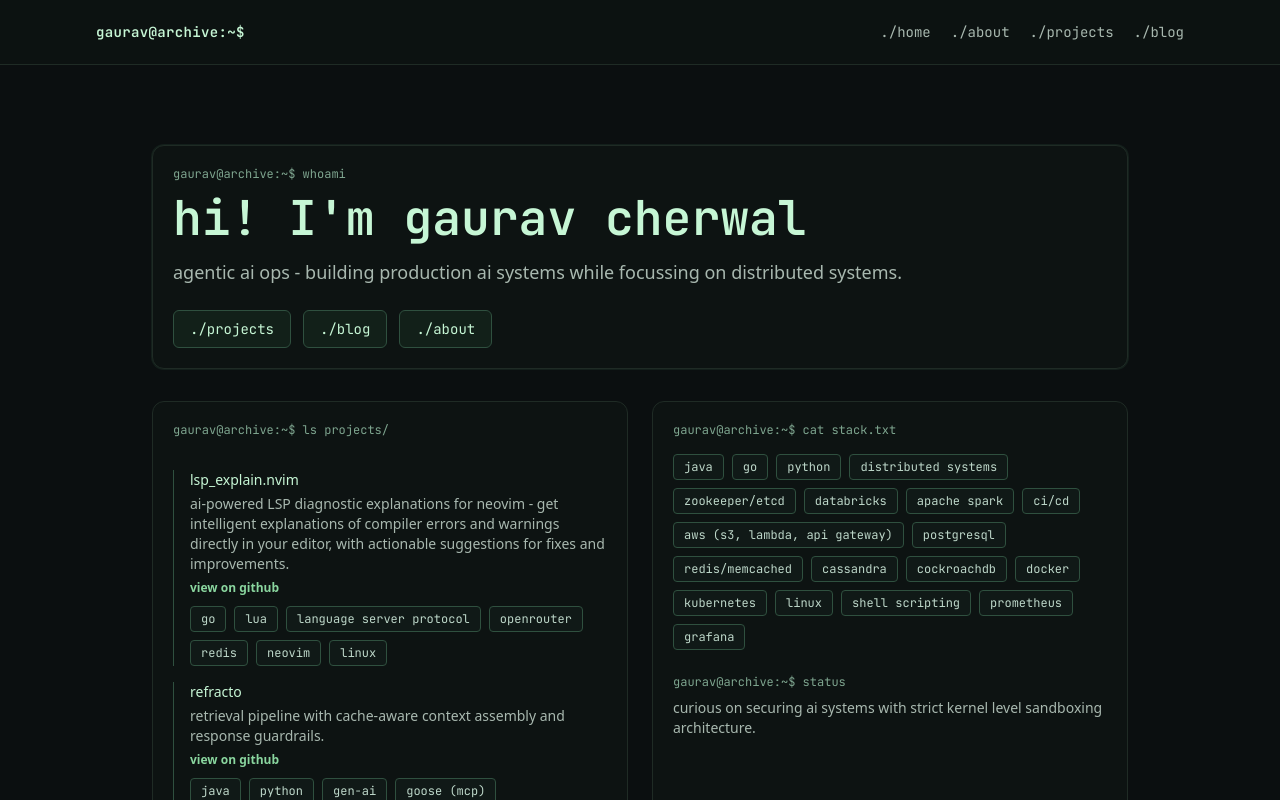
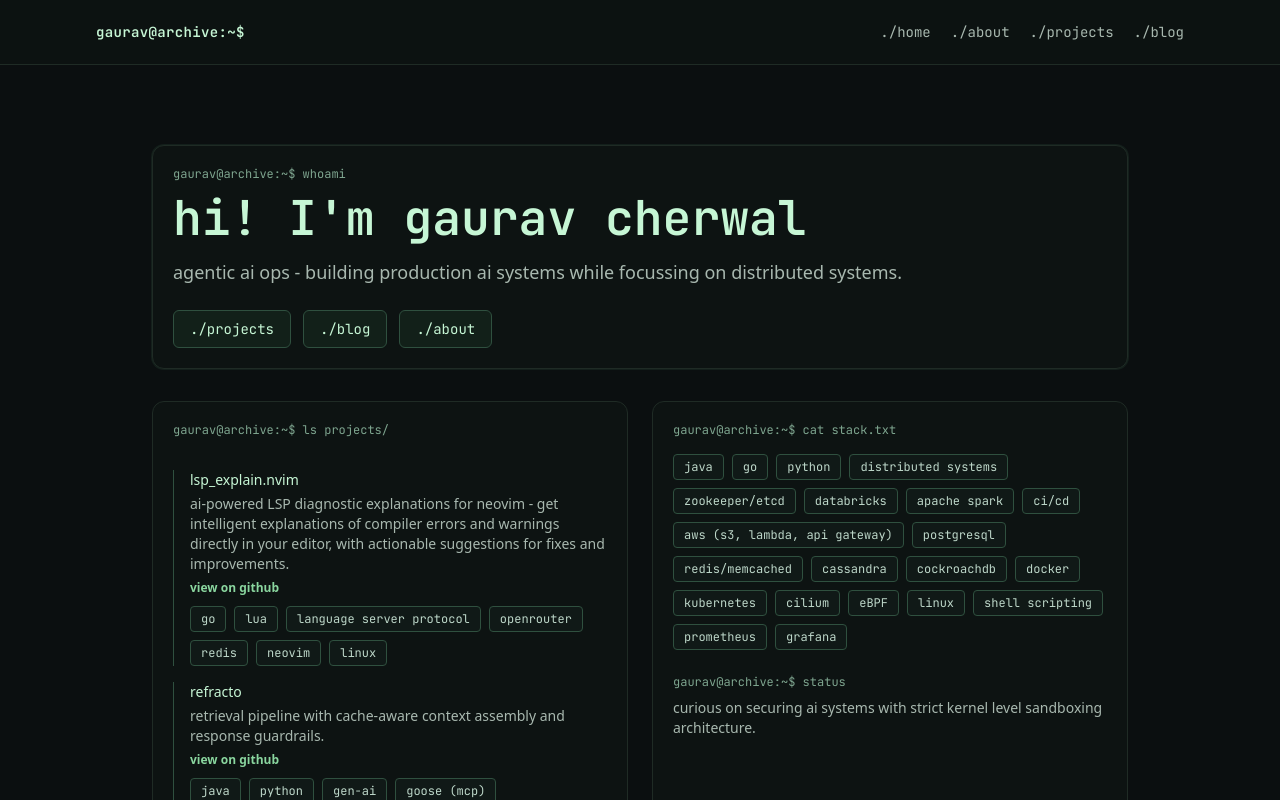
Before and after one commit to gaurav219/gaurav.cherwal, a Next.js app: page / in a window 1280 px wide. Shown: the top 800 px of the page. Built offline with nearby package versions, Linux system fonts and the light colour scheme.

Commit message:
Added new tech in stacks

```diff
--- a/app/page.tsx
+++ b/app/page.tsx
@@ -31,6 +31,8 @@ const stack = [
   "cockroachdb",
   "docker",
   "kubernetes",
+  "cilium",
+  "eBPF",
   "linux",
   "shell scripting",
   "prometheus",
```
